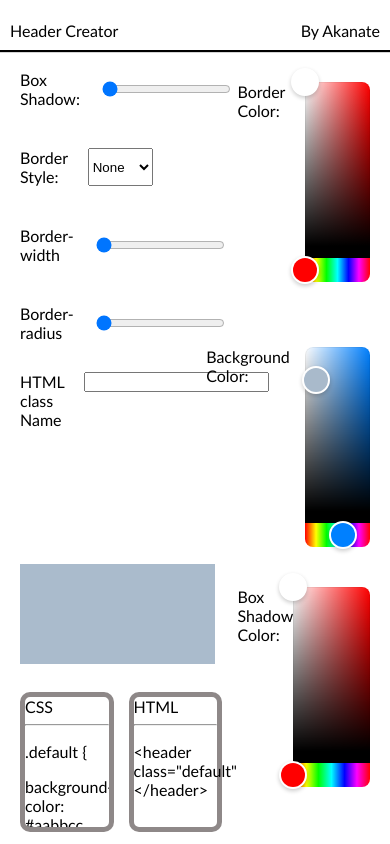
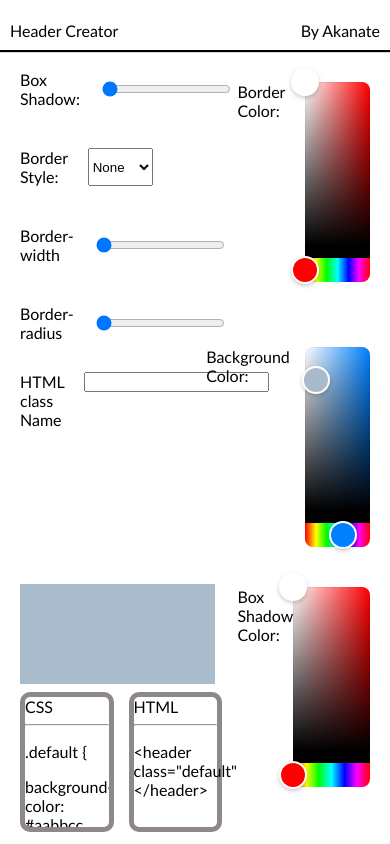
Before and after one commit to Akanate/HeaderCreator, a React (Create React App) app: page / in a window 390 px wide. Built offline with nearby package versions, Linux system fonts and the light colour scheme.

Commit message:
Mobile alignment changes

```diff
--- a/src/styles/container.css
+++ b/src/styles/container.css
@@ -16,7 +16,7 @@ body {
 
     .HeaderContainer {
         width: 50% !important;
-        bottom: 180px !important;
+        bottom: 160px !important;
         left: 20px;
     }
 }
```
